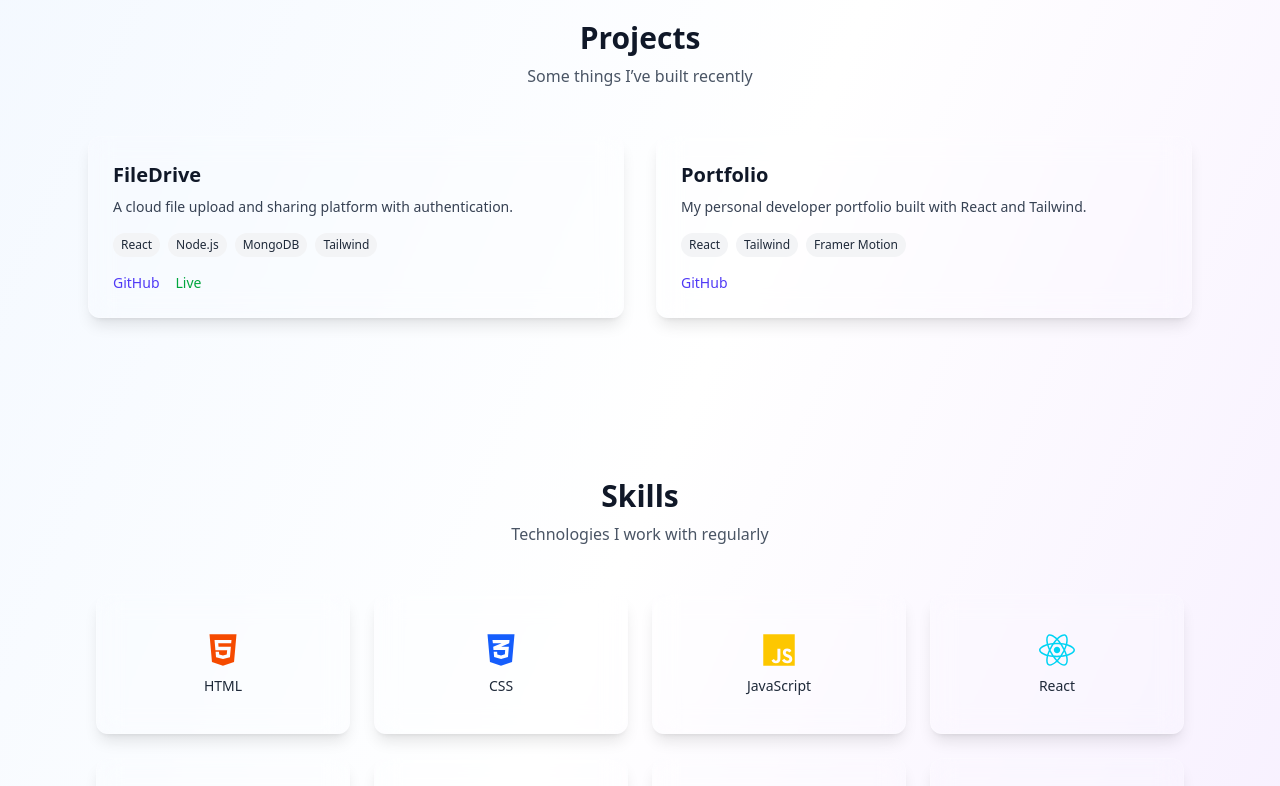
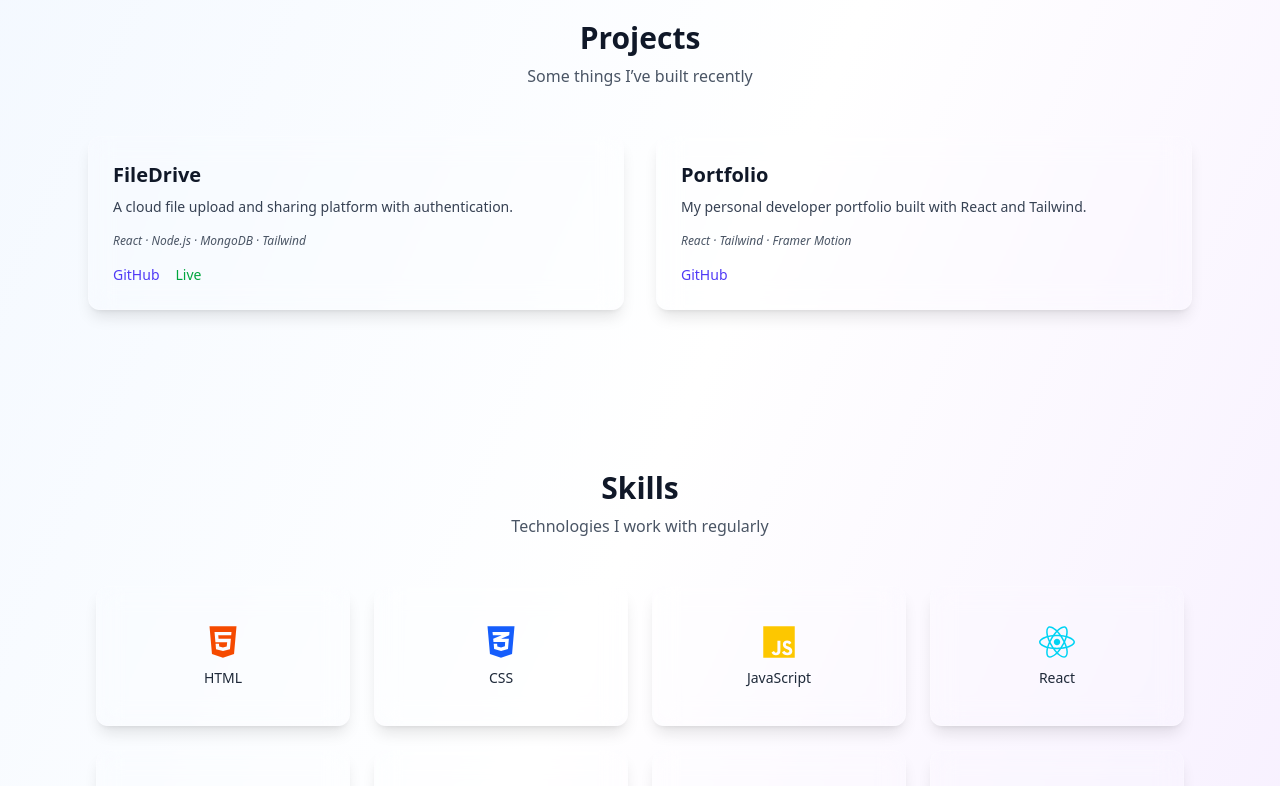
Before and after one commit to amranveer/portfolio-, a React (Vite) app in the folder client/: page / in a window 1280 px wide. Shown: the part 920-1706 px from the top of the page. Built offline with nearby package versions, Linux system fonts and the light colour scheme.

Commit message:
removing array from project section

```diff
--- a/client/src/components/Projects.jsx
+++ b/client/src/components/Projects.jsx
@@ -1,50 +1,28 @@
+import { useRef } from "react";
 import { motion, useInView } from "framer-motion";
-import { useRef, useEffect } from "react";
 
-// Animation config
-const fadeVariant = {
-  hidden: { opacity: 0 },
-  visible: (i) => ({
-    opacity: 1,
-    transition: {
-      duration: 0.6,
-      ease: "easeInOut",
-      delay: i * 0.1,
-    },
-  }),
-};
-
-const ProjectCard = ({ title, description, tech, github, live, index }) => {
+// ProjectCard
+const ProjectCard = ({ title, description, tech, github, live }) => {
   const ref = useRef(null);
   const isInView = useInView(ref, { once: true, amount: 0.3 });
-
-  useEffect(() => {
-    if (isInView) {
-      alert(`Mounted: ${title}`);
-    }
-  }, [isInView, title]);
 
   return (
     <motion.div
       ref={ref}
-      custom={index}
-      initial="hidden"
-      animate={isInView ? "visible" : "hidden"}
-      variants={fadeVariant}
+      initial={{ opacity: 0, y: 50 }}
+      animate={isInView ? { opacity: 1, y: 0 } : {}}
+      transition={{ duration: 0.6, ease: "easeInOut" }}
       className="glass p-6 rounded-2xl border border-gray-200 dark:border-gray-700 bg-white/60 dark:bg-gray-800/80 backdrop-blur shadow-sm hover:shadow-xl transition-all"
     >
       <h3 className="text-xl font-semibold mb-2">{title}</h3>
       <p className="text-sm text-gray-700 dark:text-gray-300 mb-4">{description}</p>
-      <div className="flex flex-wrap gap-2 mb-4">
-        {tech.map((t, i) => (
-          <span
-            key={i}
-            className="text-xs bg-gray-100 dark:bg-gray-700 text-gray-800 dark:text-gray-200 px-2 py-1 rounded-full"
-          >
-            {t}
-          </span>
-        ))}
-      </div>
+
+      {tech && (
+        <p className="text-xs text-gray-600 dark:text-gray-400 italic mb-4">
+          {tech}
+        </p>
+      )}
+
       <div className="flex gap-4 mt-auto">
         {github && (
           <a
@@ -71,6 +49,7 @@ const ProjectCard = ({ title, description, tech, github, live, index }) => {
   );
 };
 
+// Projects Section
 export default function Projects() {
   return (
     <section
@@ -87,18 +66,16 @@ export default function Projects() {
 
         <div className="grid sm:grid-cols-2 gap-8">
           <ProjectCard
-            index={0}
             title="FileDrive"
             description="A cloud file upload and sharing platform with authentication."
-            tech={["React", "Node.js", "MongoDB", "Tailwind"]}
+            tech="React · Node.js · MongoDB · Tailwind"
             github="https://github.com/yourusername/filedrive"
             live="https://filedrive.example.com"
           />
           <ProjectCard
-            index={1}
             title="Portfolio"
             description="My personal developer portfolio built with React and Tailwind."
-            tech={["React", "Tailwind", "Framer Motion"]}
+            tech="React · Tailwind · Framer Motion"
             github="https://github.com/yourusername/portfolio"
             live=""
           />
```
